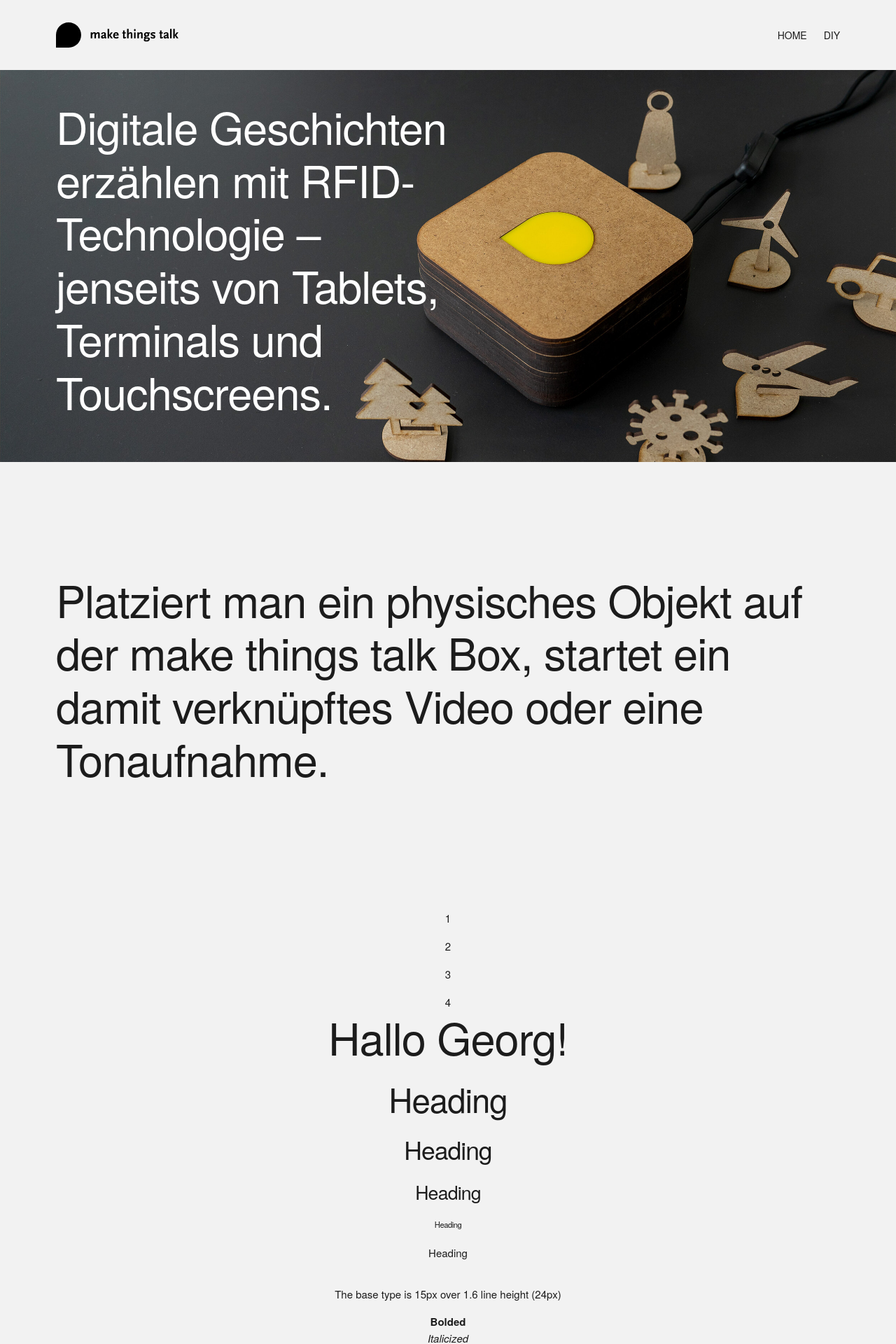
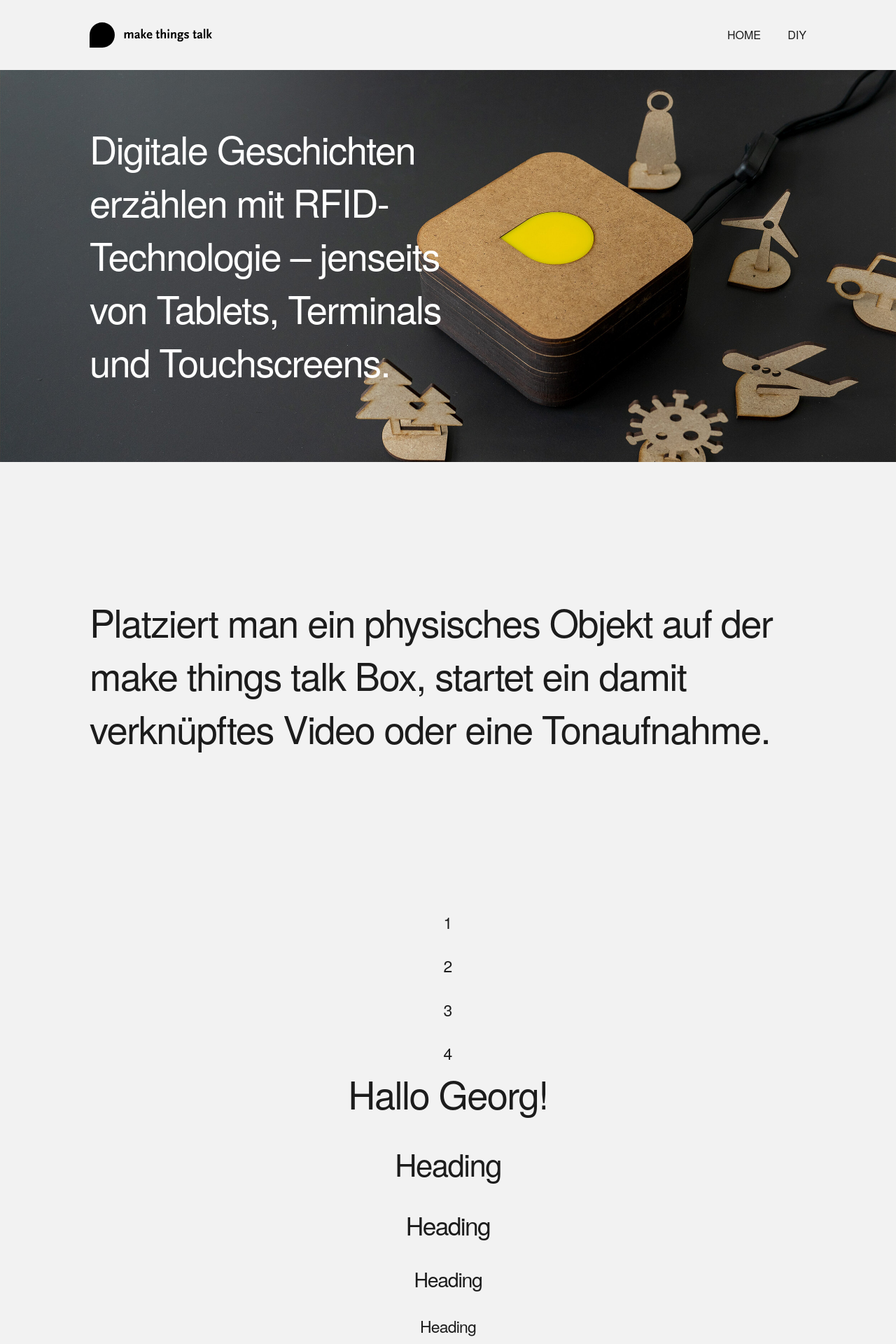
Before and after one commit to kelvynmarte/makethingstalk-website, a React (Vite) app: page /#/ in a window 1280 px wide. Shown: the top 1920 px of the page at 70% size. Built offline with nearby package versions, Linux system fonts and the light colour scheme; a web font is replaced by a local one.

Commit message:
Adjust font sizes and rem

```diff
--- a/src/components/Navbar.tsx
+++ b/src/components/Navbar.tsx
@@ -9,13 +9,13 @@ const NavbarContainer = styled.nav`
   justify-content: space-between;
   flex-wrap: wrap;
   align-items: center;
-  padding: 3.2rem 0;
-  gap: 4.8rem;
+  padding: 2rem 0;
+  gap: 3rem;
 `;
 
 const Logo = styled.img`
-  height: 3.6rem;
-  margin-right: 4.8rem;
+  height: 2.25rem;
+  margin-right: 3rem;
 `;
 
 const NavLinks = styled.div`
@@ -34,7 +34,7 @@ const NavLink = styled(Link)`
     text-decoration: none;
     color: var(--text-color);
     text-transform: uppercase;
-    font-size: 1.4rem;
+    font-size: 1rem;
     transition: color 170ms ease-in-out, background-color 170ms ease-in-out;
 
   &:hover {
--- a/src/styles/main.css
+++ b/src/styles/main.css
@@ -3,32 +3,29 @@
   --secondary-font-family: "rubik", "HelveticaNeue", "Helvetica Neue", Helvetica, Arial, sans-serif;
   --text-color: #1c1c1c;
   --background-color: #f2f2f2;
-  /* Step -2: 13.89px → 13.51px */
-  --font-size--2: clamp(0.8444rem, 0.8741rem + -0.0297vw, 0.8681rem);
+  /* Step -2: 13.89px → 15.36px */
+  --font-size--2: clamp(0.8681rem, 0.8452rem + 0.1148vw, 0.96rem);
 
-  /* Step -1: 16.67px → 18.00px */
-  --font-size--1: clamp(1.0419rem, 1.0211rem + 0.1039vw, 1.125rem);
+  /* Step -1: 16.67px → 19.20px */
+  --font-size--1: clamp(1.0419rem, 1.0023rem + 0.1977vw, 1.2rem);
 
   /* Step 0: 20.00px → 24.00px */
   --font-size-0: clamp(1.25rem, 1.1875rem + 0.3125vw, 1.5rem);
 
-  /* Step 1: 24.00px → 31.99px */
-  --font-size-1: clamp(1.5rem, 1.3752rem + 0.6242vw, 1.9994rem);
+  /* Step 1: 24.00px → 30.00px */
+  --font-size-1: clamp(1.5rem, 1.4063rem + 0.4688vw, 1.875rem);
 
-  /* Step 2: 28.80px → 42.65px */
-  --font-size-2: clamp(1.8rem, 1.5836rem + 1.082vw, 2.6656rem);
+  /* Step 2: 28.80px → 37.50px */
+  --font-size-2: clamp(1.8rem, 1.6641rem + 0.6797vw, 2.3438rem);
 
-  /* Step 3: 34.56px → 56.85px */
-  --font-size-3: clamp(2.16rem, 1.8117rem + 1.7414vw, 3.5531rem);
+  /* Step 3: 34.56px → 46.88px */
+  --font-size-3: clamp(2.16rem, 1.9675rem + 0.9625vw, 2.93rem);
 
-  /* Step 4: 41.47px → 75.78px */
-  --font-size-4: clamp(2.5919rem, 2.0558rem + 2.6805vw, 4.7363rem);
+  /* Step 4: 41.47px → 58.59px */
+  --font-size-4: clamp(2.5919rem, 2.3244rem + 1.3375vw, 3.6619rem);
 
-  /* Step 5: 49.77px → 101.01px */
-  --font-size-5: clamp(3.1106rem, 2.31rem + 4.0031vw, 6.3131rem);
-
-    /* Step 6: 59.72px → 134.65px */
-    --font-size-6: clamp(3.7325rem, 2.5617rem + 5.8539vw, 8.4156rem);
+  /* Step 5: 49.77px → 73.24px */
+  --font-size-5: clamp(3.1106rem, 2.7439rem + 1.8336vw, 4.5775rem);
 }
 
 /* Base Styles
@@ -37,7 +34,8 @@
 html is set to 62.5% so that all the REM measurements throughout Skeleton
 are based on 10px sizing. So basically 1.5rem = 15px :) */
 html {
-  font-size: 62.5%; }
+
+}
 body {
   font-size: var(--font-size-0); /* currently ems cause chrome bug misinterpreting rems on body element */
   line-height: 1.6;
@@ -54,13 +52,16 @@ h1, h2, h3, h4, h5, h6 {
   margin-top: 0;
   margin-bottom: 2rem;
   font-weight: 300; }
-h1 { font-size: var(--font-size-5); line-height: 1.2;  letter-spacing: -.1rem;}
-h2 { font-size: var(--font-size-4); line-height: 1.25; letter-spacing: -.1rem; }
-h3 { font-size: var(--font-size-3); line-height: 1.3;  letter-spacing: -.1rem; }
-h4 { font-size: var(--font-size-2); line-height: 1.35; letter-spacing: -.08rem; }
-h5 { font-size: var(--font-size--1); line-height: 1.5;  letter-spacing: -.05rem; }
-h6 { font-size: var(--font-size--0); line-height: 1.6;  letter-spacing: 0; }
+h1 { font-size: var(--font-size-4); line-height: 1.4em;  letter-spacing: -.1rem;}
+h2 { font-size: var(--font-size-3); line-height: 1.4em; letter-spacing: -.1rem; }
+h3 { font-size: var(--font-size-2); line-height: 1.4em;  letter-spacing: -.1rem; }
+h4 { font-size: var(--font-size-1); line-height: 1.4em; letter-spacing: -.08rem; }
+h5 { font-size: var(--font-size-0); line-height: 1.4em;  letter-spacing: -.05rem; }
 
+
+b {
+  font-weight: 600;
+}
 
 /* Links
 –––––––––––––––––––––––––––––––––––––––––––––––––– */
```
